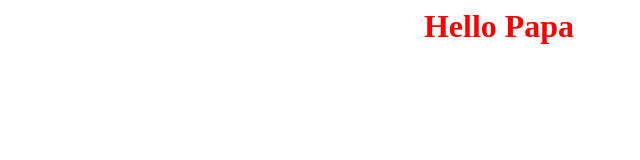
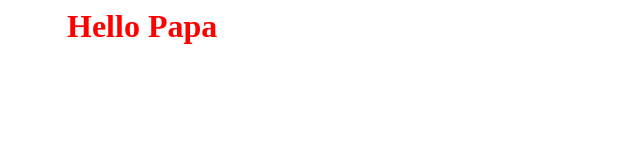
Before and after one commit to Foxik-html/Milksik, a plain HTML site: page index.html in a window 1280 px wide. Shown: the whole page, without its empty margins (141-781 px from the left). Drawn offline with Linux system fonts and the light colour scheme.

Commit message:
Update style.css

```diff
--- a/style.css
+++ b/style.css
@@ -1,6 +1,5 @@
-body {
-text-align: center;
-}
+
 h1 {
 color:red;
+margin-left:200px;
 }
```
